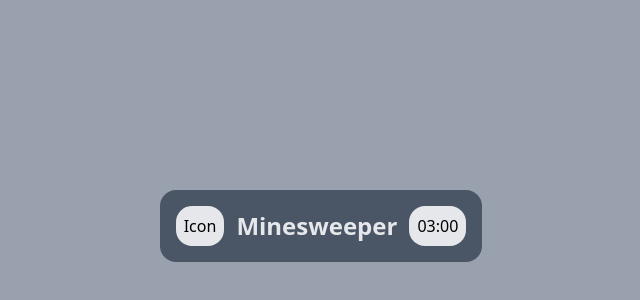
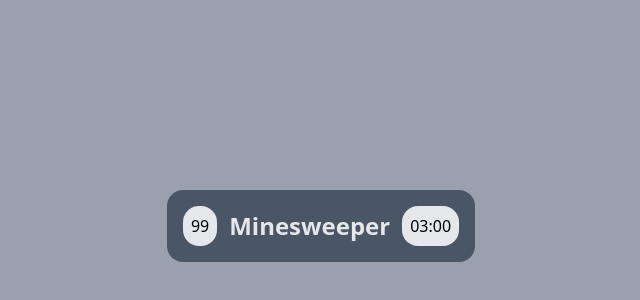
Before and after one commit to whoamizy/minesweeper, a Vue app: page / in a window 1280 px wide. Shown: the part 174-474 px from the top of the page, without its empty margins (319-959 px from the left). Built offline with nearby package versions, Linux system fonts and the light colour scheme.

Commit message:
fix: remove icon button

```diff
--- a/src/components/Header.vue
+++ b/src/components/Header.vue
@@ -1,11 +1,6 @@
 <template>
   <div class="flex items-center justify-between gap-3">
-    <button
-      class="cursor-pointer rounded-2xl bg-gray-200 p-2 transition hover:bg-gray-400"
-      @click.prevent="changeIcon"
-    >
-      Icon
-    </button>
+    <div class="rounded-2xl bg-gray-200 p-2">{{ minesCount }}</div>
     <h1 class="text-2xl font-bold text-gray-200">Minesweeper</h1>
     <div class="rounded-2xl bg-gray-200 p-2">{{ timer }}</div>
   </div>
@@ -18,7 +13,5 @@
 const timerStore = useTimerStore();
 const { timer } = toRefs(timerStore);
 
-const changeIcon = () => {
-  alert('changeIcon');
-};
+const minesCount = 99;
 </script>
```
